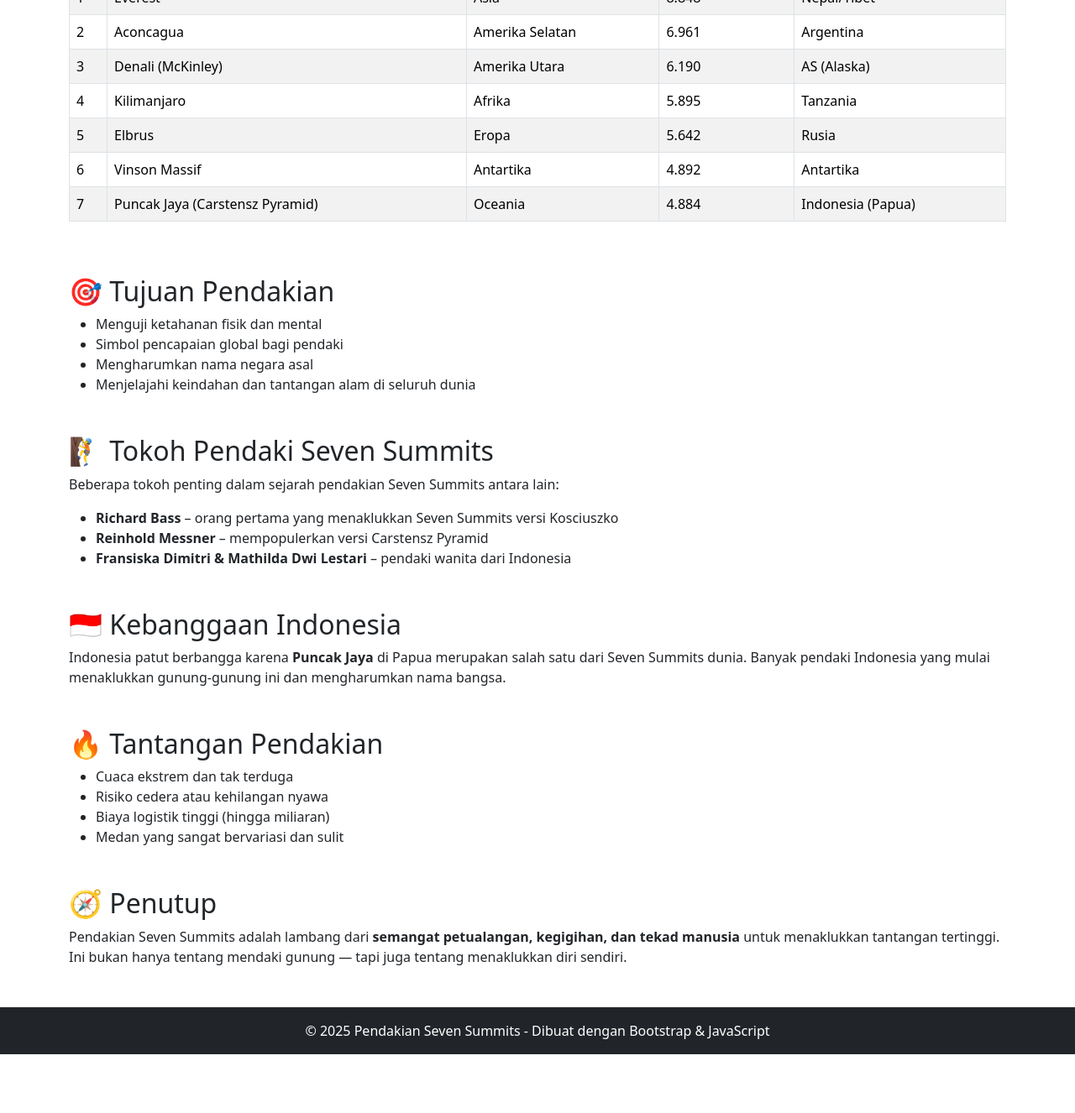
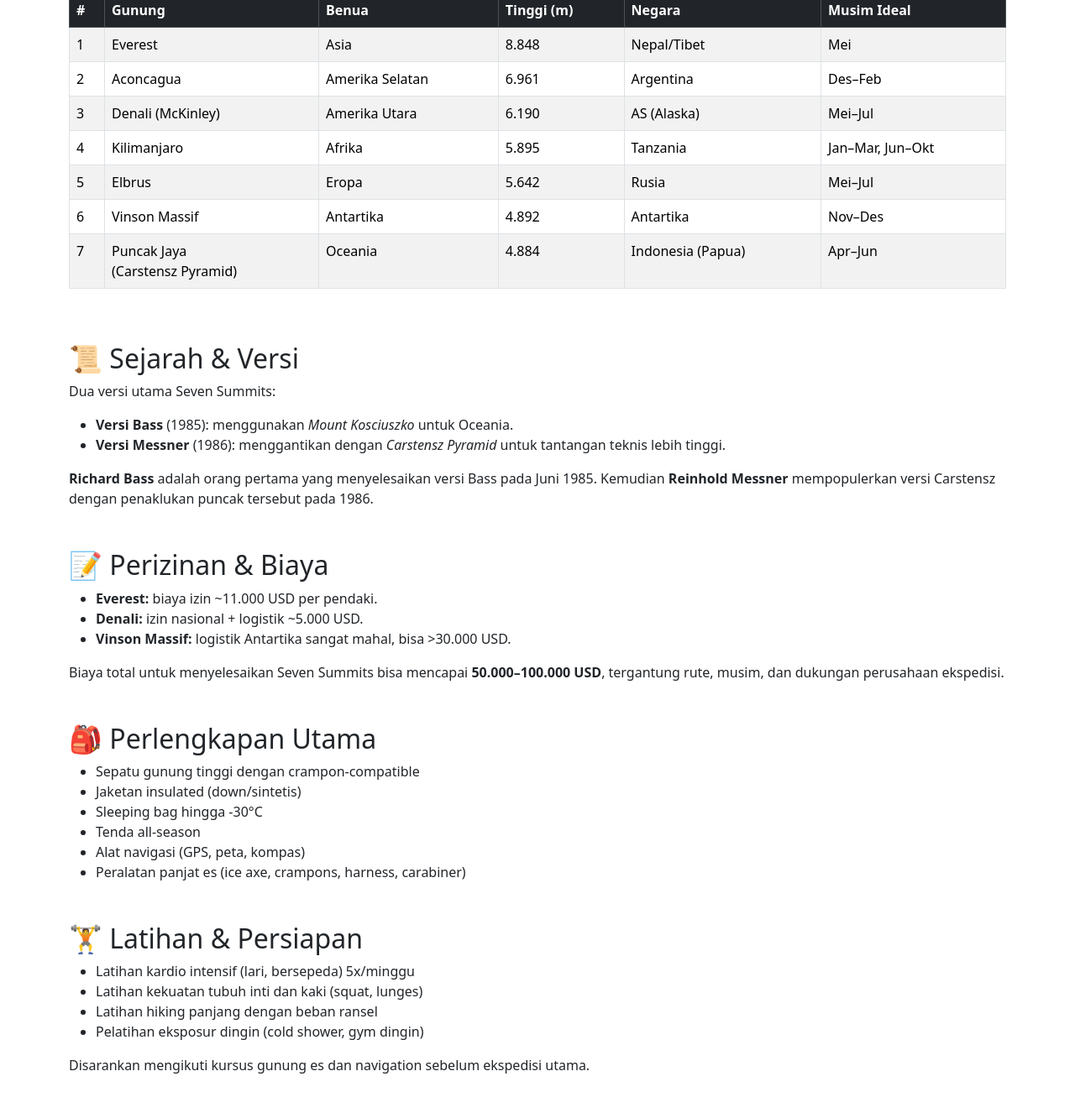
Before and after one commit to wignyo11/seven-summit, a plain HTML site: page index.html in a window 1280 px wide. Shown: the part 556-1882 px from the top of the page at 84% size. Before the commit the page ends 1812 px from the top, so only its background shows below. Drawn offline with nearby package versions, Linux system fonts and the light colour scheme.

Commit message:
Update index.html

```diff
--- a/index.html
+++ b/index.html
@@ -6,6 +6,10 @@
   <meta name="viewport" content="width=device-width, initial-scale=1">
   <!-- Bootstrap CSS -->
   <link href="https://cdn.jsdelivr.net/npm/bootstrap@5.3.3/dist/css/bootstrap.min.css" rel="stylesheet">
+  <style>
+    section h2 .badge { font-size: 0.8rem; }
+    .highlight { background: #fffae6; padding: 0.5rem; border-radius: 0.25rem; }
+  </style>
 </head>
 <body>
 
@@ -13,6 +17,20 @@
   <nav class="navbar navbar-expand-lg navbar-dark bg-dark">
     <div class="container">
       <a class="navbar-brand" href="#">Seven Summits</a>
+      <button class="navbar-toggler" type="button" data-bs-toggle="collapse" data-bs-target="#navbarNav">
+        <span class="navbar-toggler-icon"></span>
+      </button>
+      <div class="collapse navbar-collapse" id="navbarNav">
+        <ul class="navbar-nav ms-auto">
+          <li class="nav-item"><a class="nav-link" href="#overview">Apa itu?</a></li>
+          <li class="nav-item"><a class="nav-link" href="#list">Daftar Gunung</a></li>
+          <li class="nav-item"><a class="nav-link" href="#history">Sejarah</a></li>
+          <li class="nav-item"><a class="nav-link" href="#permits">Perizinan & Biaya</a></li>
+          <li class="nav-item"><a class="nav-link" href="#equipment">Perlengkapan</a></li>
+          <li class="nav-item"><a class="nav-link" href="#training">Latihan</a></li>
+          <li class="nav-item"><a class="nav-link" href="#records">Rekor & Tokoh</a></li>
+        </ul>
+      </div>
     </div>
   </nav>
 
@@ -24,85 +42,133 @@
 
   <!-- Konten -->
   <main class="container my-5">
-    <section class="mb-5">
+
+    <!-- Overview -->
+    <section id="overview" class="mb-5">
       <h2>🌍 Apa itu Seven Summits?</h2>
       <p>
-        <strong>Seven Summits</strong> adalah sebutan untuk tujuh gunung tertinggi di masing-masing dari tujuh benua di dunia.
-        Menyelesaikan pendakian ke ketujuh puncak ini adalah pencapaian luar biasa bagi para pendaki gunung.
+        <strong>Seven Summits</strong> adalah tantangan mendaki tujuh puncak tertinggi di masing-masing benua:
+        Asia, Amerika Selatan, Amerika Utara, Afrika, Eropa, Antartika, dan Oceania.
+      </p>
+      <p class="highlight">
+        Menyelesaikan ketujuh pendakian ini dianggap sebagai salah satu pencapaian terbesar dalam dunia pendakian gunung.
       </p>
     </section>
 
-    <section class="mb-5">
+    <!-- List of Mountains -->
+    <section id="list" class="mb-5">
       <h2>📌 Daftar Gunung Seven Summits</h2>
       <div class="table-responsive">
         <table class="table table-bordered table-striped">
           <thead class="table-dark">
             <tr>
-              <th>#</th>
-              <th>Gunung</th>
-              <th>Benua</th>
-              <th>Tinggi (m)</th>
-              <th>Negara</th>
+              <th>#</th><th>Gunung</th><th>Benua</th><th>Tinggi (m)</th><th>Negara</th><th>Musim Ideal</th>
             </tr>
           </thead>
           <tbody>
-            <tr><td>1</td><td>Everest</td><td>Asia</td><td>8.848</td><td>Nepal/Tibet</td></tr>
-            <tr><td>2</td><td>Aconcagua</td><td>Amerika Selatan</td><td>6.961</td><td>Argentina</td></tr>
-            <tr><td>3</td><td>Denali (McKinley)</td><td>Amerika Utara</td><td>6.190</td><td>AS (Alaska)</td></tr>
-            <tr><td>4</td><td>Kilimanjaro</td><td>Afrika</td><td>5.895</td><td>Tanzania</td></tr>
-            <tr><td>5</td><td>Elbrus</td><td>Eropa</td><td>5.642</td><td>Rusia</td></tr>
-            <tr><td>6</td><td>Vinson Massif</td><td>Antartika</td><td>4.892</td><td>Antartika</td></tr>
-            <tr><td>7</td><td>Puncak Jaya (Carstensz Pyramid)</td><td>Oceania</td><td>4.884</td><td>Indonesia (Papua)</td></tr>
+            <tr><td>1</td><td>Everest</td><td>Asia</td><td>8.848</td><td>Nepal/Tibet</td><td>Mei</td></tr>
+            <tr><td>2</td><td>Aconcagua</td><td>Amerika Selatan</td><td>6.961</td><td>Argentina</td><td>Des–Feb</td></tr>
+            <tr><td>3</td><td>Denali (McKinley)</td><td>Amerika Utara</td><td>6.190</td><td>AS (Alaska)</td><td>Mei–Jul</td></tr>
+            <tr><td>4</td><td>Kilimanjaro</td><td>Afrika</td><td>5.895</td><td>Tanzania</td><td>Jan–Mar, Jun–Okt</td></tr>
+            <tr><td>5</td><td>Elbrus</td><td>Eropa</td><td>5.642</td><td>Rusia</td><td>Mei–Jul</td></tr>
+            <tr><td>6</td><td>Vinson Massif</td><td>Antartika</td><td>4.892</td><td>Antartika</td><td>Nov–Des</td></tr>
+            <tr><td>7</td><td>Puncak Jaya<br>(Carstensz Pyramid)</td><td>Oceania</td><td>4.884</td><td>Indonesia (Papua)</td><td>Apr–Jun</td></tr>
           </tbody>
         </table>
       </div>
     </section>
 
-    <section class="mb-5">
-      <h2>🎯 Tujuan Pendakian</h2>
+    <!-- History -->
+    <section id="history" class="mb-5">
+      <h2>📜 Sejarah & Versi</h2>
+      <p>
+        Dua versi utama Seven Summits:
+        <ul>
+          <li><strong>Versi Bass</strong> (1985): menggunakan <em>Mount Kosciuszko</em> untuk Oceania.</li>
+          <li><strong>Versi Messner</strong> (1986): menggantikan dengan <em>Carstensz Pyramid</em> untuk tantangan teknis lebih tinggi.</li>
+        </ul>
+      </p>
+      <p>
+        <strong>Richard Bass</strong> adalah orang pertama yang menyelesaikan versi Bass pada Juni 1985.
+        Kemudian <strong>Reinhold Messner</strong> mempopulerkan versi Carstensz dengan penaklukan puncak tersebut pada 1986.
+      </p>
+    </section>
+
+    <!-- Permits & Cost -->
+    <section id="permits" class="mb-5">
+      <h2>📝 Perizinan & Biaya</h2>
       <ul>
-        <li>Menguji ketahanan fisik dan mental</li>
-        <li>Simbol pencapaian global bagi pendaki</li>
-        <li>Mengharumkan nama negara asal</li>
-        <li>Menjelajahi keindahan dan tantangan alam di seluruh dunia</li>
+        <li><strong>Everest:</strong> biaya izin ~11.000 USD per pendaki.</li>
+        <li><strong>Denali:</strong> izin nasional + logistik ~5.000 USD.</li>
+        <li><strong>Vinson Massif:</strong> logistik Antartika sangat mahal, bisa >30.000 USD.</li>
+      </ul>
+      <p>
+        Biaya total untuk menyelesaikan Seven Summits bisa mencapai <strong>50.000–100.000 USD</strong>, tergantung rute,
+        musim, dan dukungan perusahaan ekspedisi.
+      </p>
+    </section>
+
+    <!-- Equipment -->
+    <section id="equipment" class="mb-5">
+      <h2>🎒 Perlengkapan Utama</h2>
+      <ul>
+        <li>Sepatu gunung tinggi dengan crampon-compatible</li>
+        <li>Jaketan insulated (down/sintetis)</li>
+        <li>Sleeping bag hingga -30°C</li>
+        <li>Tenda all-season</li>
+        <li>Alat navigasi (GPS, peta, kompas)</li>
+        <li>Peralatan panjat es (ice axe, crampons, harness, carabiner)</li>
       </ul>
     </section>
 
-    <section class="mb-5">
-      <h2>🧗 Tokoh Pendaki Seven Summits</h2>
-      <p>Beberapa tokoh penting dalam sejarah pendakian Seven Summits antara lain:</p>
+    <!-- Training -->
+    <section id="training" class="mb-5">
+      <h2>🏋️ Latihan & Persiapan</h2>
       <ul>
-        <li><strong>Richard Bass</strong> – orang pertama yang menaklukkan Seven Summits versi Kosciuszko</li>
-        <li><strong>Reinhold Messner</strong> – mempopulerkan versi Carstensz Pyramid</li>
-        <li><strong>Fransiska Dimitri & Mathilda Dwi Lestari</strong> – pendaki wanita dari Indonesia</li>
+        <li>Latihan kardio intensif (lari, bersepeda) 5x/minggu</li>
+        <li>Latihan kekuatan tubuh inti dan kaki (squat, lunges)</li>
+        <li>Latihan hiking panjang dengan beban ransel</li>
+        <li>Pelatihan eksposur dingin (cold shower, gym dingin)</li>
+      </ul>
+      <p>
+        Disarankan mengikuti kursus gunung es dan navigation sebelum ekspedisi utama.
+      </p>
+    </section>
+
+    <!-- Records & Notable Climbers -->
+    <section id="records" class="mb-5">
+      <h2>🏆 Rekor & Tokoh Penting</h2>
+      <ul>
+        <li><strong>Richard Bass</strong> – penyelesai pertama versi Bass (Juni 1985).</li>
+        <li><strong>Reinhold Messner</strong> – pertama kali selesaikan versi Carstensz (1986).</li>
+        <li><strong>Melissa Arnot</strong> – pendaki wanita tanpa oksigen di Everest (2016).</li>
+        <li><strong>Fransiska Dimitri & Mathilda Dwi Lestari</strong> – duo Indonesia penyelesaian penuh (2024).</li>
       </ul>
     </section>
 
+    <!-- Safety & Tips -->
     <section class="mb-5">
-      <h2>🇮🇩 Kebanggaan Indonesia</h2>
-      <p>
-        Indonesia patut berbangga karena <strong>Puncak Jaya</strong> di Papua merupakan salah satu dari Seven Summits dunia.
-        Banyak pendaki Indonesia yang mulai menaklukkan gunung-gunung ini dan mengharumkan nama bangsa.
-      </p>
+      <h2>⚡ Tips Keselamatan & Manajemen Risiko</h2>
+      <ol>
+        <li>Lakukan aklimatisasi bertahap, jangan buru-buru.
+          <ul><li>Istirahat dan turunkan ketinggian jika gejala AMS muncul.</li></ul>
+        </li>
+        <li>Bawa obat ketinggian (acetazolamide) dan kit P3K lengkap.</li>
+        <li>Ikuti instruksi pemandu berlisensi.</li>
+        <li>Periksa prakiraan cuaca harian.</li>
+      </ol>
     </section>
 
+    <!-- References -->
     <section class="mb-5">
-      <h2>🔥 Tantangan Pendakian</h2>
+      <h2>📚 Referensi & Sumber</h2>
       <ul>
-        <li>Cuaca ekstrem dan tak terduga</li>
-        <li>Risiko cedera atau kehilangan nyawa</li>
-        <li>Biaya logistik tinggi (hingga miliaran)</li>
-        <li>Medan yang sangat bervariasi dan sulit</li>
+        <li>Encyclopedia of Mountaineering, 2022.</li>
+        <li>National Geographic: "Seven Summits Challenge".</li>
+        <li>Jurnal Ilmiah: Aklimatisasi pada Ketinggian Ekstrem.</li>
       </ul>
     </section>
 
-    <section class="mb-5">
-      <h2>🧭 Penutup</h2>
-      <p>
-        Pendakian Seven Summits adalah lambang dari <strong>semangat petualangan, kegigihan, dan tekad manusia</strong>
-        untuk menaklukkan tantangan tertinggi. Ini bukan hanya tentang mendaki gunung — tapi juga tentang menaklukkan diri sendiri.
-      </p>
-    </section>
   </main>
 
   <!-- Footer -->
@@ -110,7 +176,7 @@
     &copy; 2025 Pendakian Seven Summits - Dibuat dengan Bootstrap & JavaScript
   </footer>
 
-  <!-- Bootstrap JS (opsional) -->
+  <!-- Bootstrap JS -->
   <script src="https://cdn.jsdelivr.net/npm/bootstrap@5.3.3/dist/js/bootstrap.bundle.min.js"></script>
 </body>
 </html>
```
